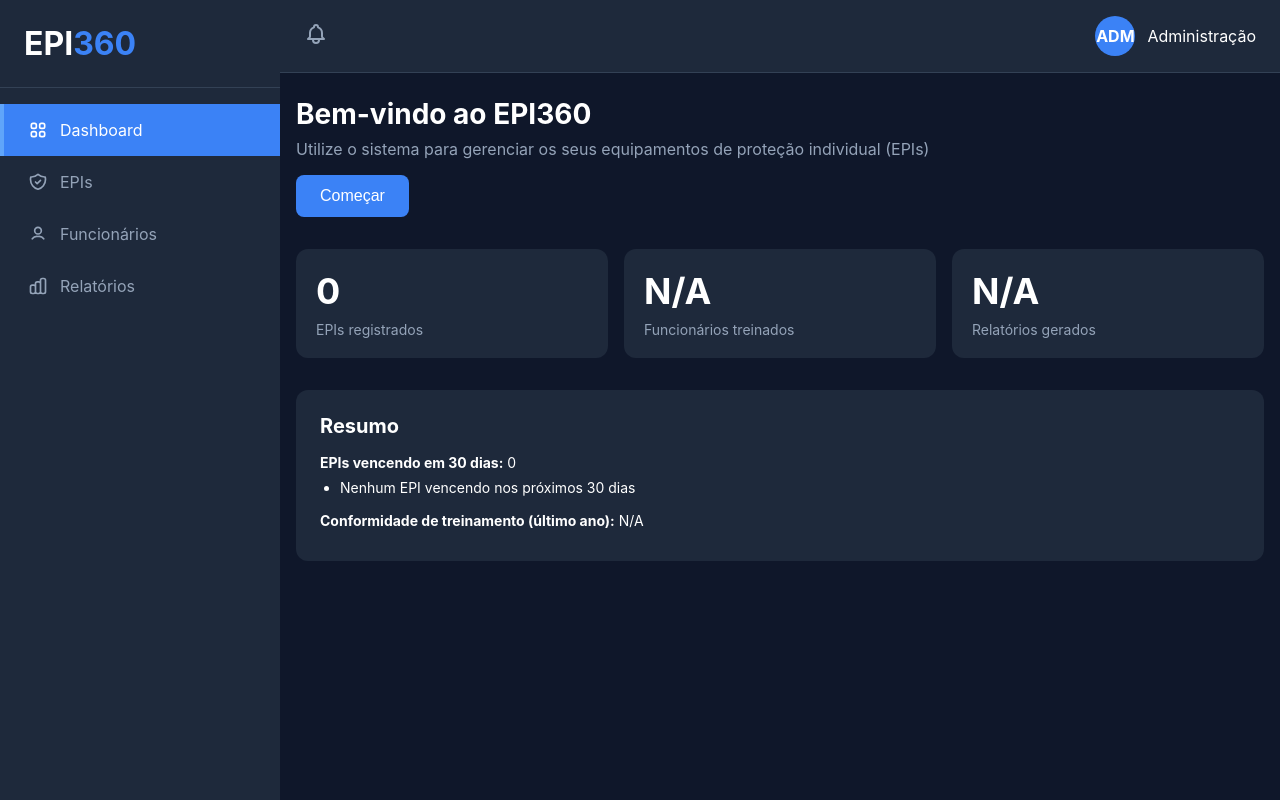
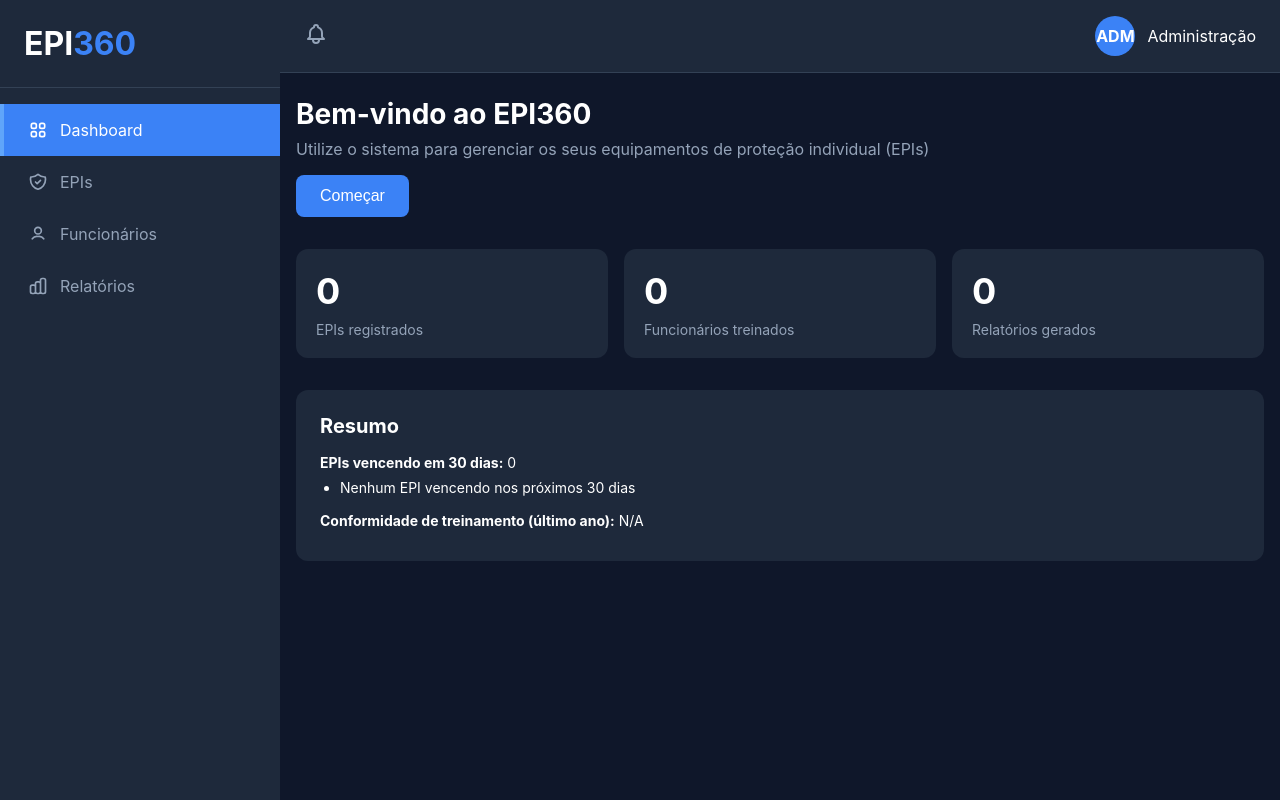
Before and after one commit to Richthofens/Projeto-integrador, a Flask app: page / in a window 1280 px wide. Run offline with Flask 3, Linux system fonts and the light colour scheme; data that the repository does not hold is empty; some libraries are stand-ins or nearby versions.

Commit message:
upd-25/11/2025

```diff
--- a/templates/epi360.html
+++ b/templates/epi360.html
@@ -88,11 +88,11 @@
                             <div class="stat-label">EPIs registrados</div>
                         </div>
                         <div class="stat-card">
-                            <div class="stat-number">{{ total_func or 'N/A' }}</div>
+                            <div class="stat-number">{{ total_func or '0' }}</div>
                             <div class="stat-label">Funcionários treinados</div>
                         </div>
                         <div class="stat-card">
-                            <div class="stat-number">{{ reports_generated or 'N/A' }}</div>
+                            <div class="stat-number">{{ reports_generated or '0' }}</div>
                             <div class="stat-label">Relatórios gerados</div>
                         </div>
                     </div>
@@ -251,7 +251,7 @@
 
                     <div class="stats-grid">
                         <div class="stat-card">
-                            <div class="stat-number">{{ reports_generated or 'N/A' }}</div>
+                            <div class="stat-number">{{ reports_generated or '0' }}</div>
                             <div class="stat-label">Relatórios gerados este mês</div>
                         </div>
                         <div class="stat-card">
```
